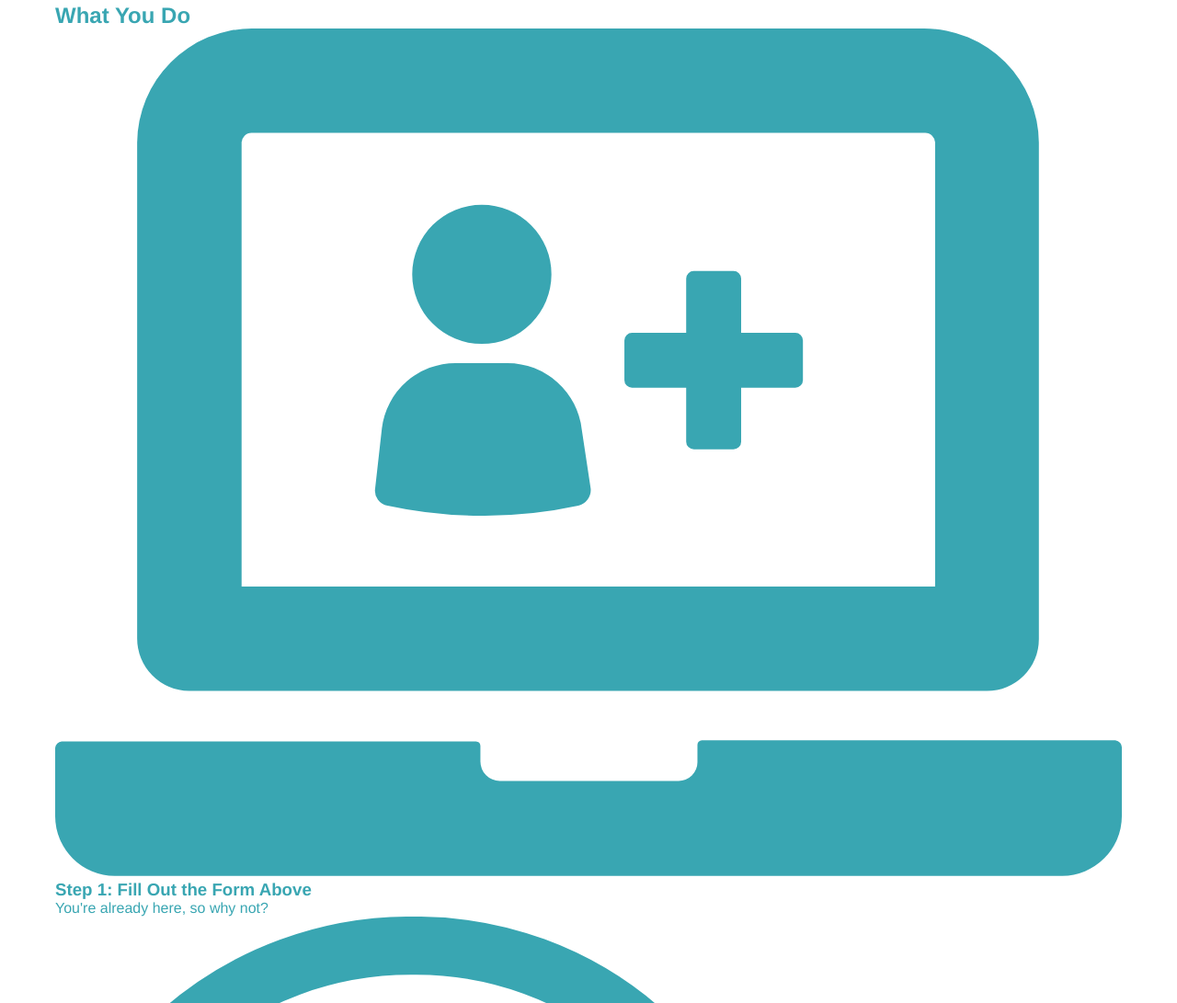
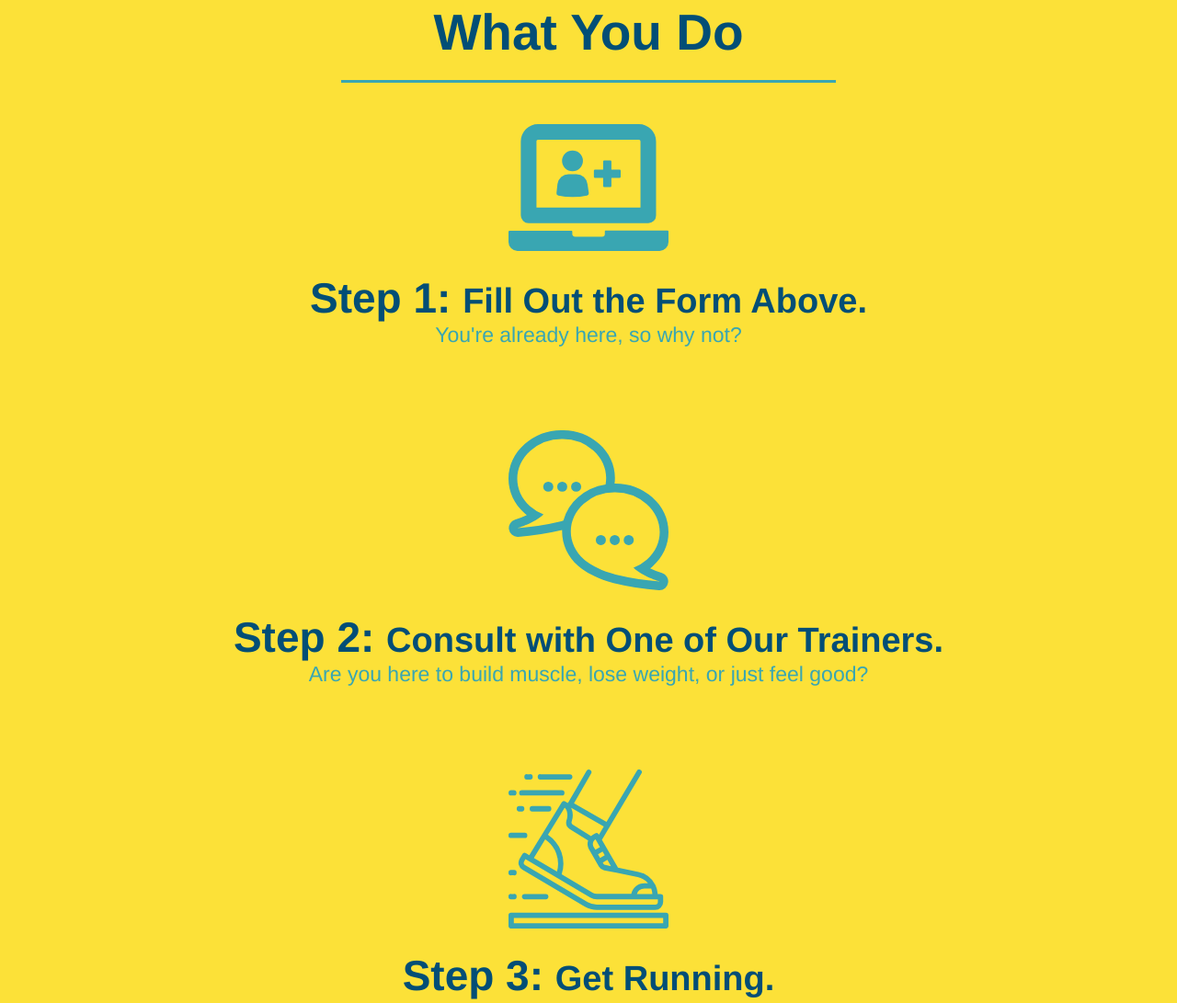
Before and after one commit to osbym/run-buddy, a plain HTML site: page index.html in a window 1280 px wide. Shown: the part 1117-2208 px from the top of the page at 92% size. Drawn offline with Linux system fonts and the light colour scheme.

Commit message:
style what you do section

```diff
--- a/assets/css/style.css
+++ b/assets/css/style.css
@@ -143,6 +143,7 @@ section {
     border-color: #fce138;
 }
 
+/* remove this entire CSS rule */
 .intro h2 {
     /* add this alongside your other declarations */
     display: inline-block;
@@ -159,3 +160,59 @@ section {
     /*add this alongside your other declarions */
     margin: 0 auto;
 }
+
+.steps {
+    text-align: center;
+    background: #fce138;
+}
+
+/* and this one - remove this entire CSS rule */
+.steps h2 {
+    font-size: 55px;
+    color: #024e76;
+    margin-bottom: 35px;
+    padding: 0 100px 20px 100px;
+    border-bottom: 3px solid;
+    border-color: #39a6b2;
+}
+
+.section-title {
+    font-size: 55px;
+    color: #024e76;
+    margin-bottom: 35px;
+    padding: 0 100px 20px 100px;
+    display: inline-block;
+    border-bottom: 3px solid;
+}
+
+.primary-border {
+    border-color: #fce138;
+}
+
+.secondary-border {
+    border-color: #39a6b2;
+}
+
+.steps div {
+    margin-bottom: 80px;
+}
+
+.steps img {
+    width: 15%;
+    margin: 10px 0;
+}
+
+.steps h3 {
+    color: #024e76;
+    font-size: 46px;
+    margin-top: 10px;
+}
+
+.steps p {
+    color: #39a6b2;
+    font-size: 23px;
+}
+
+.steps span {
+    font-size: 38px;
+}
--- a/index.html
+++ b/index.html
@@ -70,38 +70,38 @@
 
 <!-- "what we do" section -->
 <section id="what-we-do" class="intro">
-    <h2>What We Do</h2>
+    <h2 class="section-title primary-border"> What We Do</h2>
     <p>
         butcher selfies chambray shabby chic gentrify readymade yr Echo Park XOXO Tumbler normcore Banksy direct trade Blue Bottle chillwave you probably haven't heard of them single-origin coffee Vice fanny pack fixie Odd Future Austin fingerstache pickled twee synth Wes Anderson Thundercats viral bitter flannel meggings narwhal Marfa Schlitz sustainable Intelligetsia umami deep v craft
     </p>
 </section>
 
 <!-- "what you do" section -->
-<section id="what-you-do">
-    <h2>What You Do</h2>
+<section id="what-you-do" class="steps">
+    <h2 class="section-title secondary-border">What You Do</h2>
 
     <div>
         <!-- insert this img element -->
         <img src="./assets/images/step-1.svg" alt="" />
-        <h3>Step 1: Fill Out the Form Above</h3>
+        <h3>Step 1: <span>Fill Out the Form Above.</span></h3>
             <p>You're already here, so why not?</p>
     </div>
 
     <div>
         <img src="./assets/images/step-2.svg" alt="" />
-        <h3>Step 2: Consult with One of Our Trainers</h3>
+        <h3>Step 2: <span>Consult with One of Our Trainers.</span></h3>
         <p>Are you here to build muscle, lose weight, or just feel good?</p>
     </div>
 
     <div>
         <img src="./assets/images/step-3.svg" alt="" />
-        <h3>Step 3: Get Running.</h3>
+        <h3>Step 3: <span>Get Running.</span></h3>
         <p>Hit the ground running (literally) once your trainer lays out your plan.</p>
     </div>
 
     <div>
         <img src="./assets/images/step-4.svg" alt="" />
-        <h3>Step 4: See Results.</h3>
+        <h3>Step 4: <span>See Results.</span></h3>
         <p>Bi-weekly checkins with your trainer will keep you focused</p>
     </div>
 </section>
```
